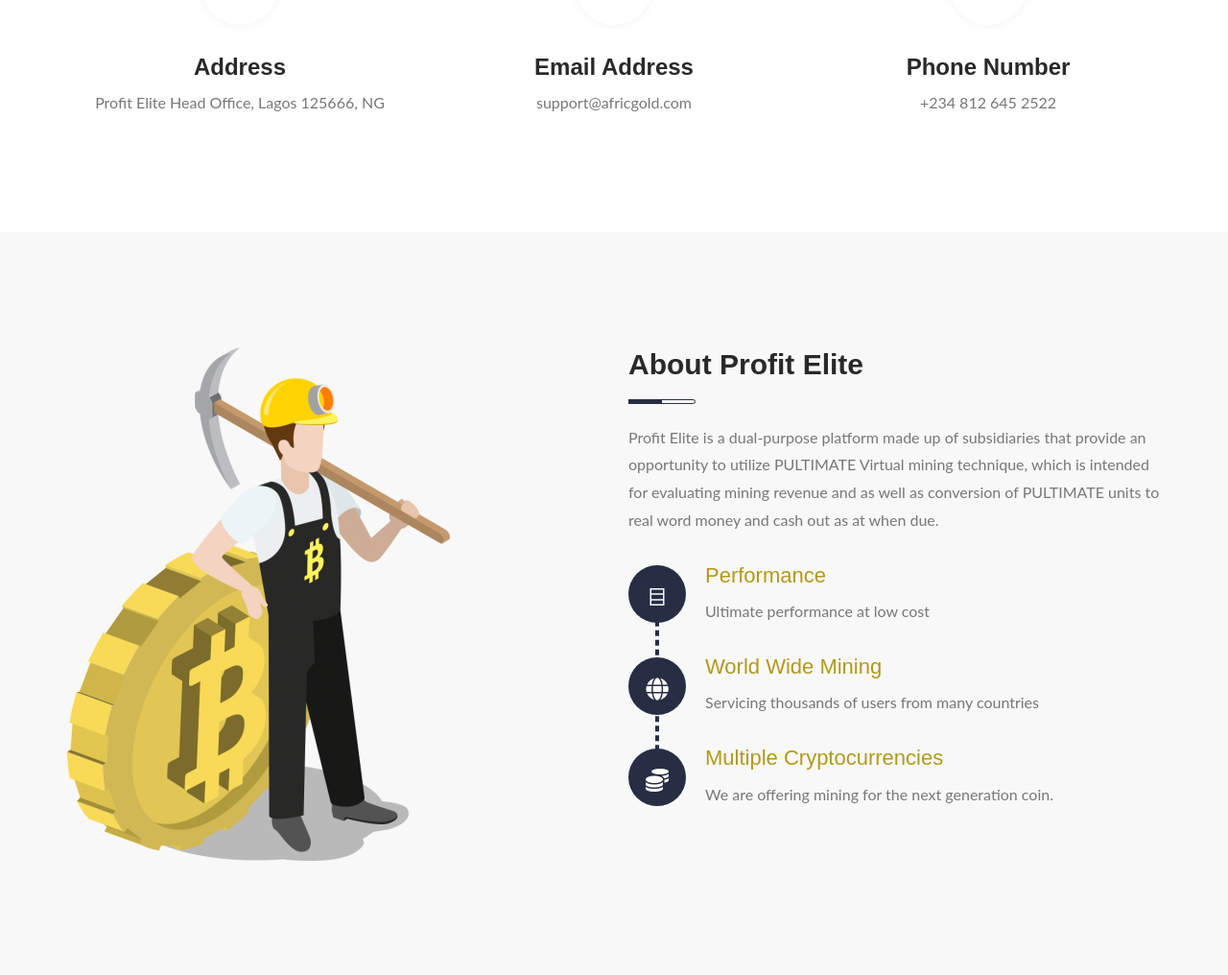
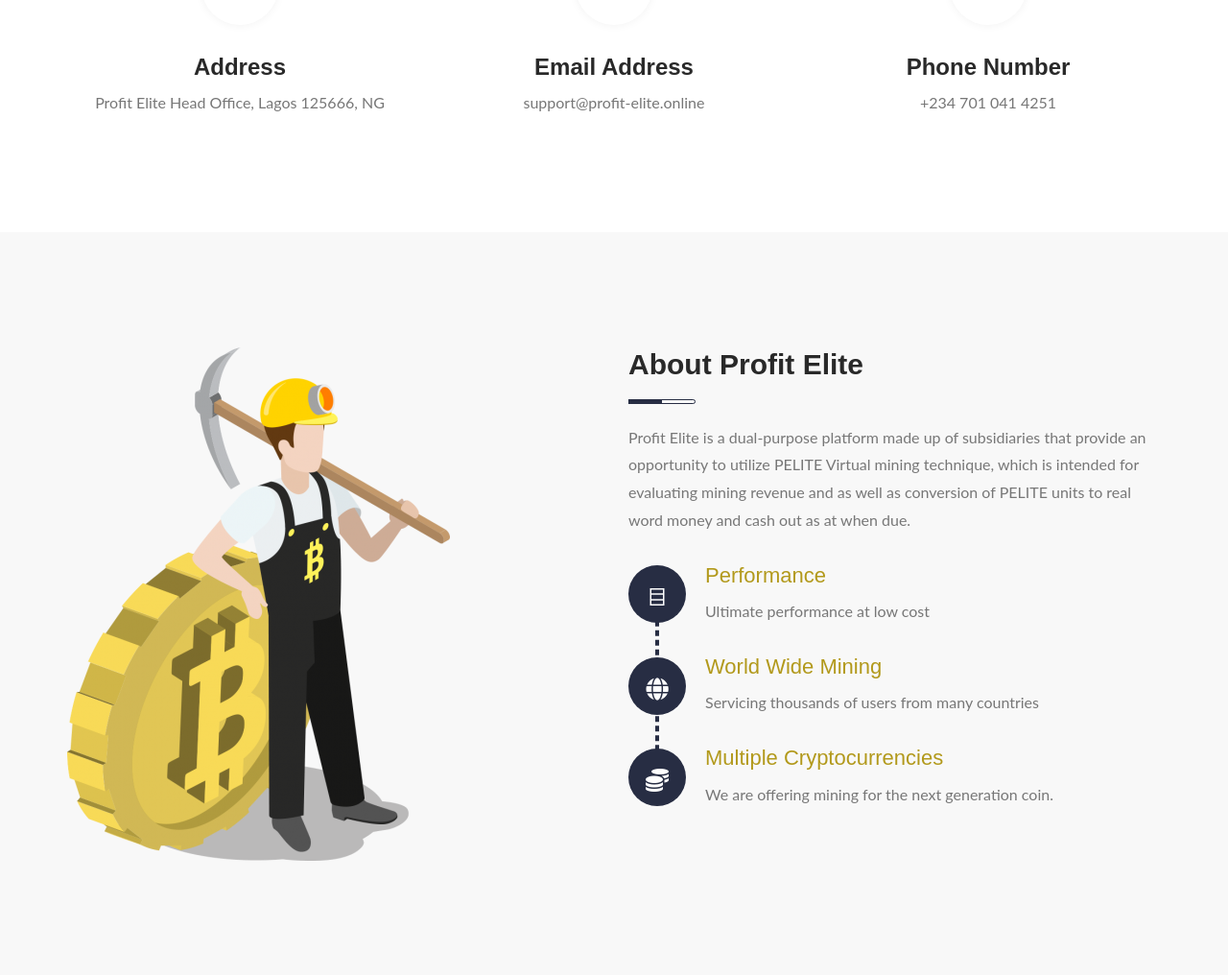
Before and after one commit to Maxtone1049/grandwork, a PHP site: page /contact in a window 1280 px wide. Shown: the part 1023-2039 px from the top of the page at 96% size. Run offline with PHP 8.4, Linux system fonts and the light colour scheme; the visitor is signed in with stand-in values (Sample User, id 1); some libraries are stand-ins or nearby versions; some web fonts are replaced.

Commit message:
Fresh Commit

```diff
--- a/contact.php
+++ b/contact.php
@@ -237,14 +237,14 @@
 <div class="contact-info-item item-one">
 <i class="fas fa-envelope"></i>
 <h3 class="title">Email Address</h3>
-<p><a href="cdn-cgi/l/email-protection.html" class="__cf_email__" data-cfemail="6d1e181d1d021f192d0c0b1f040e0a020109430e0200">[email&#160;protected]</a></p>
+<p><a href="mailto:support@profit-elite.online" class="__cf_email__" >support@profit-elite.online</a></p>
 </div>
 </div>
 <div class="col-lg-4 col-md-6 col-sm-8 text-center mrb-30">
 <div class="contact-info-item item-two">
 <i class="fas fa-phone-alt"></i>
 <h3 class="title">Phone Number</h3>
-<p>+234 812 645 2522</p>
+<p>+234 701 041 4251</p>
 </div>
 </div>
 </div>
@@ -264,7 +264,7 @@
 <div class="about-content">
 <h2 class="title">About Profit Elite</h2>
 <span class="title-border"></span>
-<p>Profit Elite is a dual-purpose platform made up of subsidiaries that provide an opportunity to utilize PULTIMATE Virtual mining technique, which is intended for evaluating mining revenue and as well as conversion of PULTIMATE units to real word money and cash out as at when due.</p>
+<p>Profit Elite is a dual-purpose platform made up of subsidiaries that provide an opportunity to utilize PELITE Virtual mining technique, which is intended for evaluating mining revenue and as well as conversion of PELITE units to real word money and cash out as at when due.</p>
 <div class="about-item-area ml-b-30">
 <div class="about-item d-flex flex-wrap align-items-center mrb-30">
 <div class="about-icon">
```
